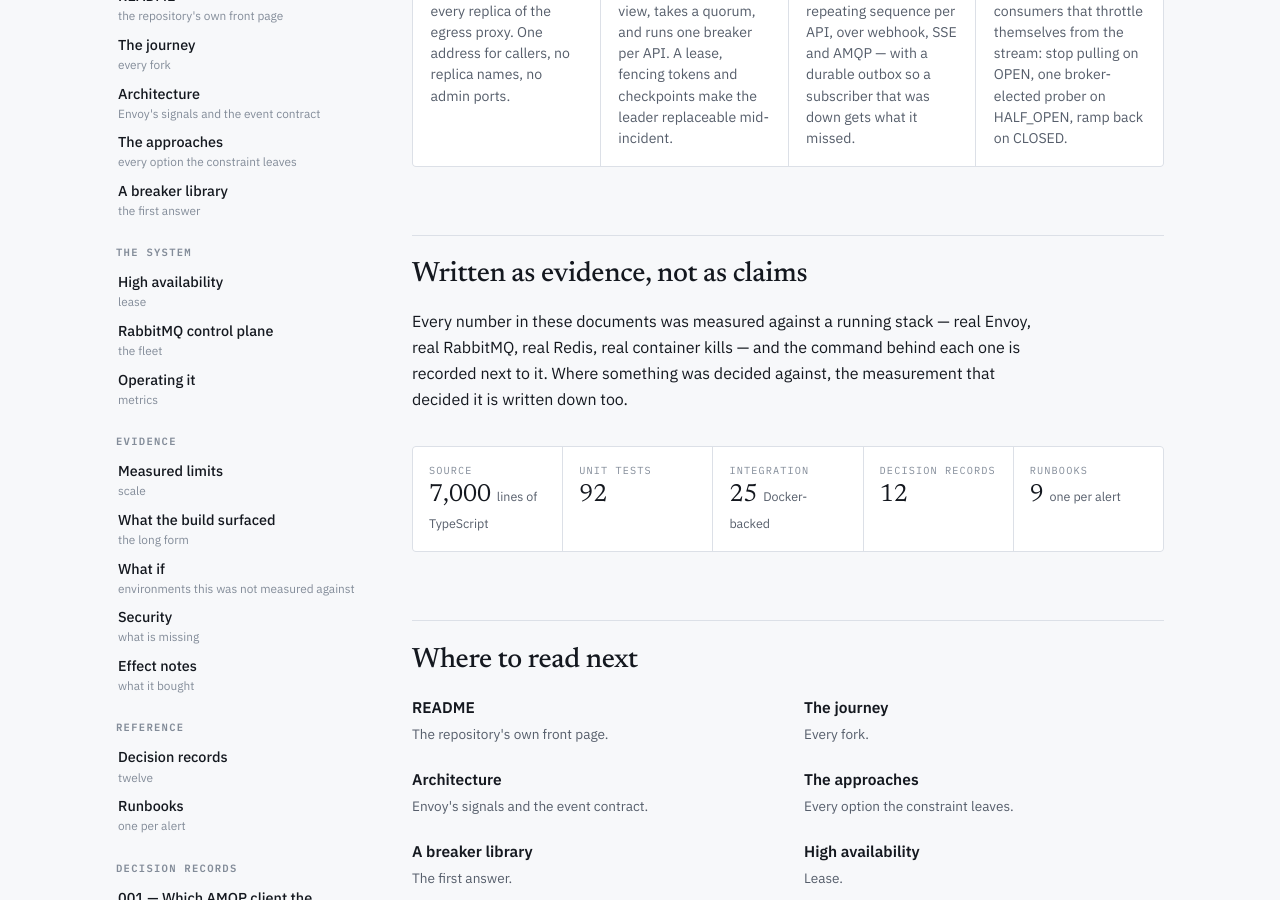
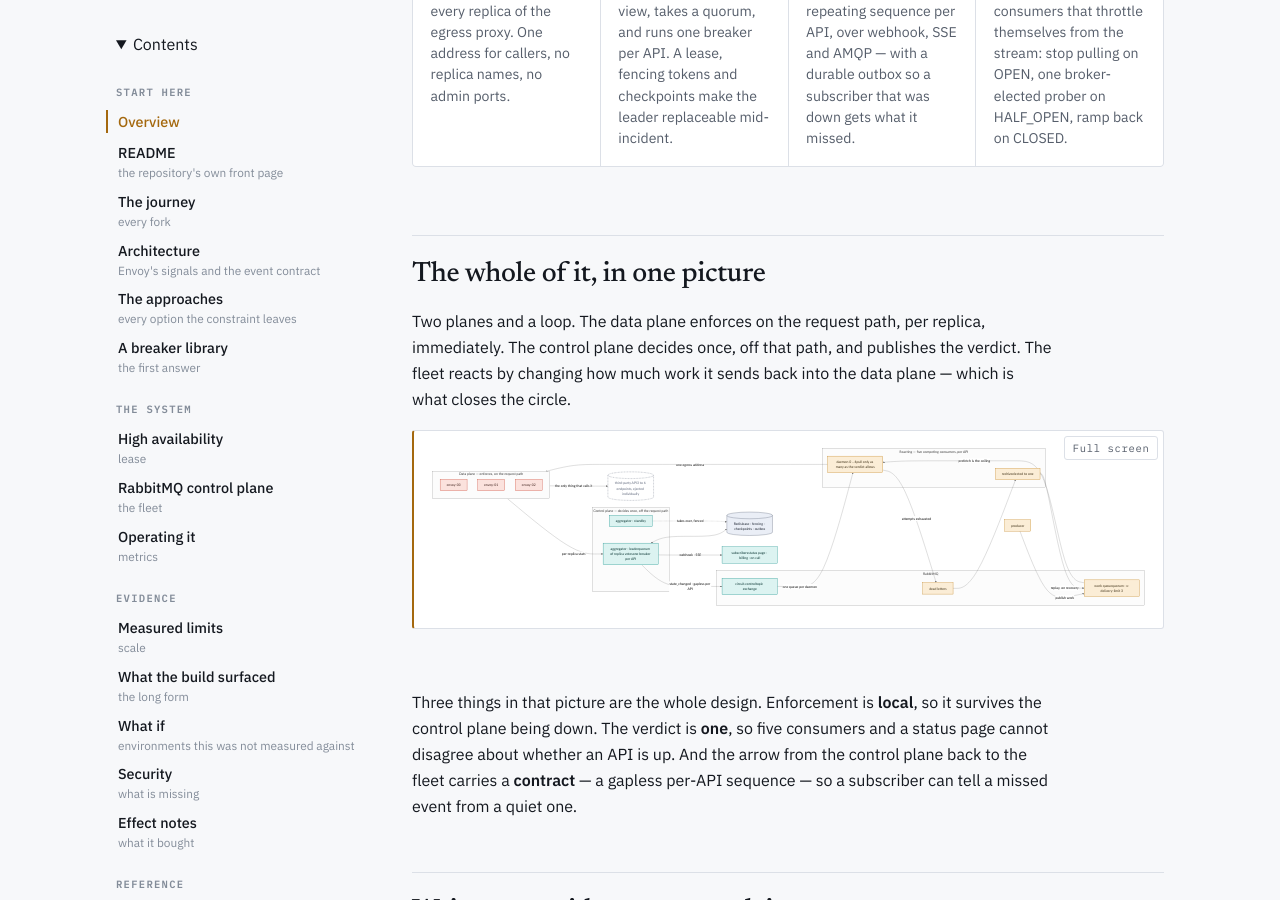
Before and after one commit to lsfera/circuit-breaker-unboxing, a Jekyll site: the page built from docs/index.html, in a window 1280 px wide and 900 px high, scrolled down 813 px. Built offline with Jekyll 4.4.1, drawn with Linux system fonts in a browser that asks for light colours.

Commit message:
An architecture diagram on the overview
The site had no picture of the finished system. journey.md has two — the work
path in section 11 and the control loop in section 12 — but they are halves,
split because the document arrives at them separately, and the overview is
where someone who has never seen this repo lands.

One diagram now, on the overview: two planes and a loop. The data plane
enforces on the request path, per replica, immediately; the control plane
decides once, off that path, and publishes; the fleet reacts by changing how
much work it sends back into the data plane, which is what closes the circle.
Everything else on the page is prose around that shape.

It carries the detail that makes the shape mean something rather than being
boxes: the ejection is per endpoint, the work queue's ceiling is prefetch, the
attempt budget is the broker's, the redrive is elected to one consumer, the
standby takes over fenced through Redis, and the arrow back to the fleet is a
gapless per-API sequence rather than a notification.

Two things the diagram had to survive, both checked rather than assumed:

- The overview is the one page built with Liquid on, so `{{ }}` in a diagram
  would be eaten. Mermaid's hexagon-node syntax is exactly that, so the
  diagram uses none — verified in the built output, where
  `x-delivery-limit 3` and every node arrive intact.
- `check-diagrams.mjs` only scanned `.md`. The overview is hand-written HTML
  with `<pre class="mermaid">`, so the one diagram everybody sees first would
  have been the only one outside the check that exists to catch exactly this.
  It now scans both forms — 17 diagrams where there were 16 — and breaking this
  one reports `docs/index.html:51 — diagram 1`, measured.

Verified: 38 pages, 193 internal links resolve, 17/17 diagrams parse, the
overview serves 200.

```diff
--- a/docs/index.html
+++ b/docs/index.html
@@ -43,6 +43,76 @@ description: >-
 </section>
 
 <section>
+  <h2>The whole of it, in one picture</h2>
+  <p>Two planes and a loop. The data plane enforces on the request path, per replica, immediately.
+  The control plane decides once, off that path, and publishes the verdict. The fleet reacts by
+  changing how much work it sends back into the data plane — which is what closes the circle.</p>
+
+<pre class="mermaid">
+flowchart LR
+  classDef enforce fill:#fbe2dd,stroke:#c9432f,stroke-width:1.5px,color:#3a1c17;
+  classDef control fill:#dcf3f1,stroke:#0c8b86,stroke-width:1.5px,color:#04302e;
+  classDef react fill:#fbedd6,stroke:#c07f16,stroke-width:1.5px,color:#3a2c12;
+  classDef store fill:#eaeef6,stroke:#5b6478,stroke-width:1.5px,color:#161d2b;
+  classDef ext fill:transparent,stroke:#5b6478,stroke-width:1.5px,stroke-dasharray:4 3,color:#5b6478;
+
+  Prod["producer"]:::react
+
+  subgraph FLEET["Reacting — five competing consumers, per API"]
+    direction TB
+    Dae["daemon 0 .. 4<br/>pull only as many as the verdict allows"]:::react
+    Redrive["redrive<br/>elected to one"]:::react
+  end
+
+  subgraph BROKER["RabbitMQ"]
+    direction TB
+    Work["work queue<br/>quorum · x-delivery-limit 3"]:::react
+    Dead["dead letters"]:::react
+    Ctrl["circuit.control<br/>topic exchange"]:::control
+  end
+
+  subgraph DATA["Data plane — enforces, on the request path"]
+    direction TB
+    E0["envoy-00"]:::enforce
+    E1["envoy-01"]:::enforce
+    E2["envoy-02"]:::enforce
+  end
+
+  Third[("third-party API<br/>3 to 6 endpoints, ejected individually")]:::ext
+
+  subgraph CONTROL["Control plane — decides once, off the request path"]
+    direction TB
+    Agg["aggregator · leader<br/>quorum of replica votes<br/>one breaker per API"]:::control
+    Standby["aggregator · standby"]:::control
+  end
+
+  Redis[("Redis<br/>lease · fencing · checkpoints · outbox")]:::store
+  Subs["subscribers<br/>status page · billing · on call"]:::control
+
+  Prod -- "publish work" --> Work
+  Work -- "prefetch is the ceiling" --> Dae
+  Dae -- "one egress address" --> DATA
+  DATA -- "the only thing that calls it" --> Third
+  Dae -- "attempts exhausted" --> Dead
+  Dead --> Redrive
+  Redrive -- "replay, on recovery" --> Work
+
+  DATA -- "per-replica stats" --> Agg
+  Agg <--> Redis
+  Standby -. "takes over, fenced" .-> Redis
+  Agg -- "state_changed · gapless per API" --> Ctrl
+  Agg -- "webhook · SSE" --> Subs
+  Ctrl -- "one queue per daemon" --> Dae
+</pre>
+
+  <p>Three things in that picture are the whole design. Enforcement is <strong>local</strong>, so it
+  survives the control plane being down. The verdict is <strong>one</strong>, so five consumers and a
+  status page cannot disagree about whether an API is up. And the arrow from the control plane back to
+  the fleet carries a <strong>contract</strong> — a gapless per-API sequence — so a subscriber can tell
+  a missed event from a quiet one.</p>
+</section>
+
+<section>
   <h2>Written as evidence, not as claims</h2>
   <p>Every number in these documents was measured against a running stack — real Envoy, real RabbitMQ, real Redis, real container kills — and the command behind each one is recorded next to it. Where something was decided against, the measurement that decided it is written down too.</p>
   <dl class="facts">
```
Also changed, not shown: scripts/check-diagrams.mjs (+23 -15 lines).
